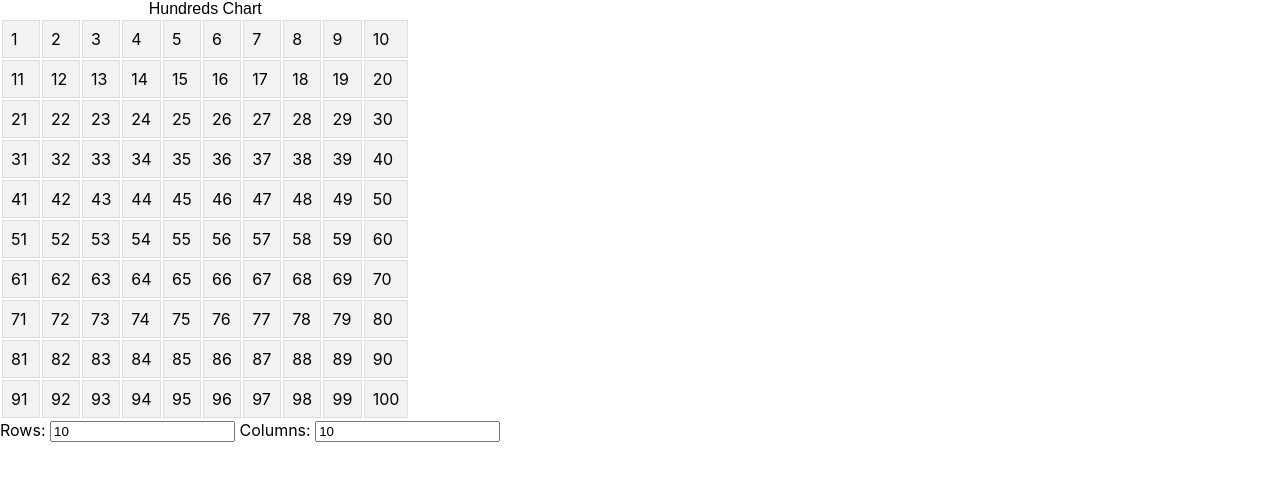
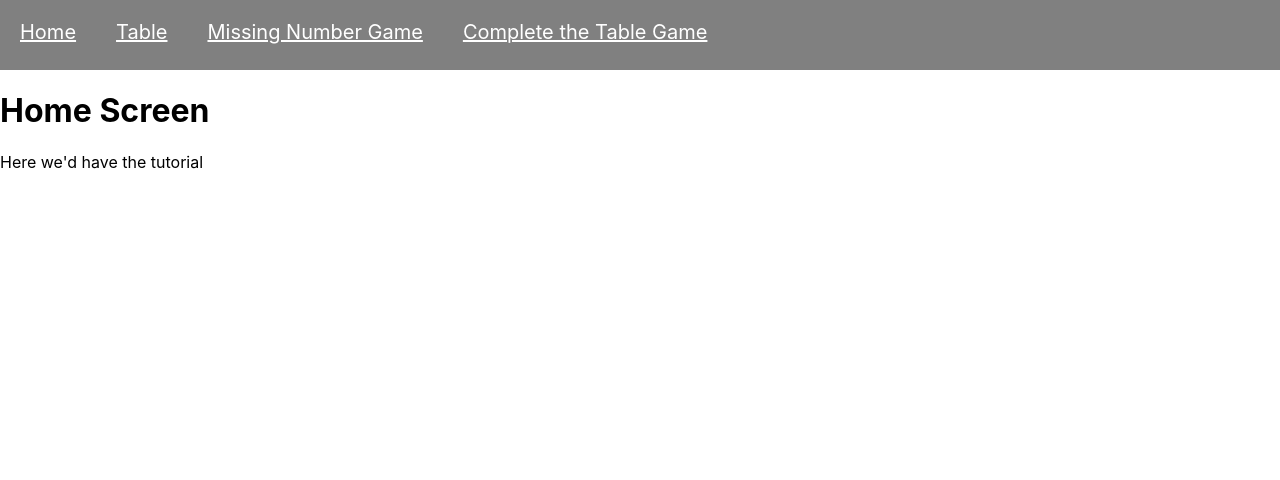
Before and after one commit to obglass/comp580, a React (Create React App) app: page / in a window 1280 px wide. Shown: the top 480 px of the page. Built offline with nearby package versions, Linux system fonts and the light colour scheme.

Commit message:
routing for pages

```diff
--- a/package.json
+++ b/package.json
@@ -6,8 +6,11 @@
     "@testing-library/jest-dom": "^4.2.4",
     "@testing-library/react": "^9.4.1",
     "@testing-library/user-event": "^7.2.1",
+    "bootstrap": "^4.4.1",
     "react": "^16.13.0",
+    "react-bootstrap": "^1.0.0-beta.17",
     "react-dom": "^16.13.0",
+    "react-router-dom": "^5.1.2",
     "react-scripts": "3.4.0"
   },
   "scripts": {
--- a/src/App.css
+++ b/src/App.css
@@ -14,3 +14,16 @@
 #indRow {
   background-color: #f2f2f2;
 }
+
+#nav {
+  color: white;
+  display: inline-block;
+  min-height: 30px;
+  padding: 20px;
+}
+
+#navbar {
+  background-color: grey;
+  width: 100%;
+  font-size: 20px;
+}
--- /dev/null
+++ b/src/AppControl.js
@@ -0,0 +1,28 @@
+import React, { Component } from "react";
+import { BrowserRouter, Route, Switch } from "react-router-dom";
+
+import Table from "./Table";
+import Home from "./Home";
+import Error from "./Error";
+import Navigation from "./Navigation";
+
+class AppControl extends Component {
+  render() {
+    return (
+      <BrowserRouter>
+        <div>
+          <Navigation />
+          <Switch>
+            <Route path="/" component={Home} exact />
+            <Route path="/table" component={Table} />
+            <Route path="/missingnumbergame" component={Table} />
+            <Route path="/completetablegame" component={Table} />
+            <Route component={Error} />
+          </Switch>
+        </div>
+      </BrowserRouter>
+    );
+  }
+}
+
+export default AppControl;
--- /dev/null
+++ b/src/Error.js
@@ -0,0 +1,11 @@
+import React from "react";
+
+const Error = () => {
+  return (
+    <div>
+      <p>Error: Page does not exist!</p>
+    </div>
+  );
+};
+
+export default Error;
--- /dev/null
+++ b/src/Home.js
@@ -0,0 +1,12 @@
+import React from "react";
+
+const Home = () => {
+  return (
+    <div>
+      <h1>Home Screen</h1>
+      <p>Here we'd have the tutorial</p>
+    </div>
+  );
+};
+
+export default Home;
--- /dev/null
+++ b/src/Navigation.js
@@ -0,0 +1,25 @@
+import React from "react";
+import { NavLink } from "react-router-dom";
+import { Navbar } from "react-bootstrap";
+import "./App.css";
+
+const Navigation = () => {
+  return (
+    <Navbar bg="dark" variant="dark" id="navbar">
+      <NavLink id="nav" to="/">
+        Home
+      </NavLink>
+      <NavLink id="nav" to="/table">
+        Table
+      </NavLink>
+      <NavLink id="nav" to="/table">
+        Missing Number Game
+      </NavLink>
+      <NavLink id="nav" to="/table">
+        Complete the Table Game
+      </NavLink>
+    </Navbar>
+  );
+};
+
+export default Navigation;
--- a/src/index.js
+++ b/src/index.js
@@ -1,10 +1,10 @@
 import React from "react";
 import ReactDOM from "react-dom";
 import "./index.css";
-import App from "./App";
 import * as serviceWorker from "./serviceWorker";
+import AppControl from "./AppControl";
 
-ReactDOM.render(<App />, document.getElementById("root"));
+ReactDOM.render(<AppControl />, document.getElementById("root"));
 
 // If you want your app to work offline and load faster, you can change
 // unregister() to register() below. Note this comes with some pitfalls.
```
Also changed, not shown: src/Table.js (renamed from src/App.js), 1 other file (tests, documents, lock files or other folders).
